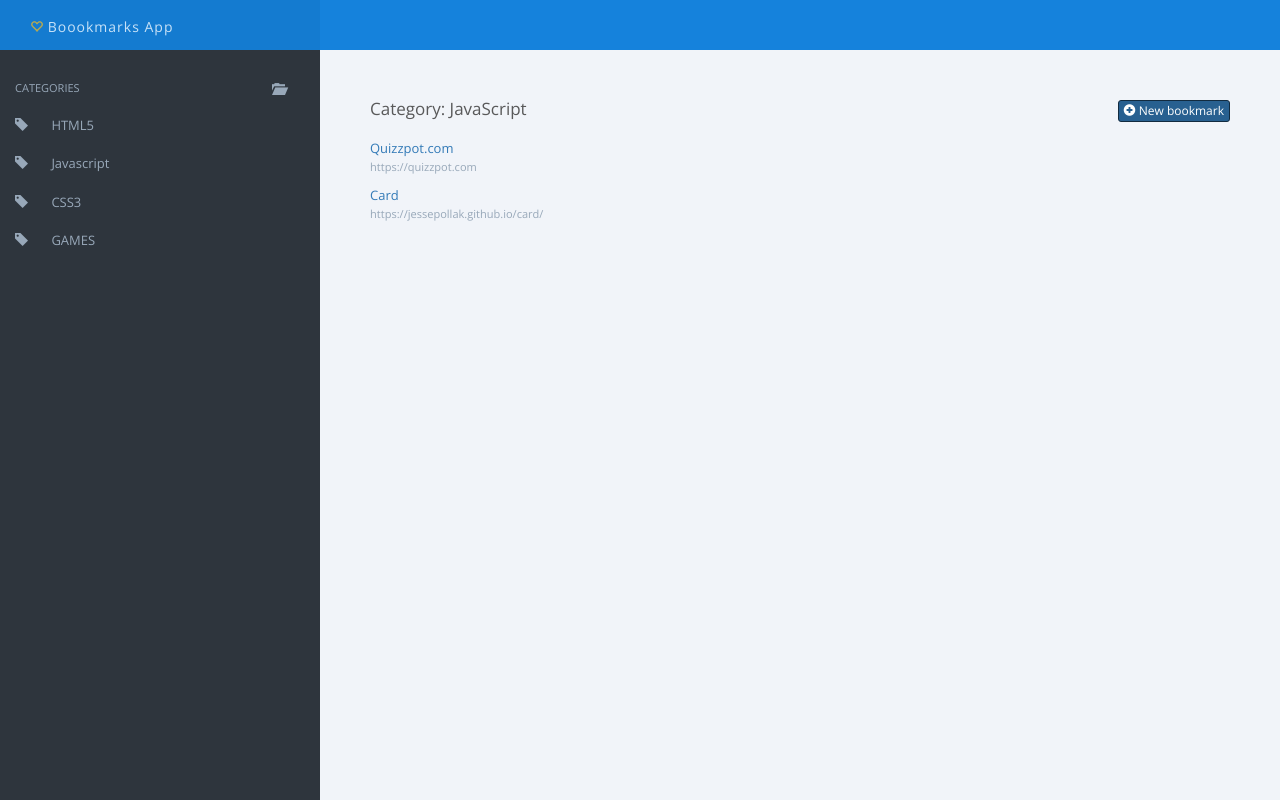
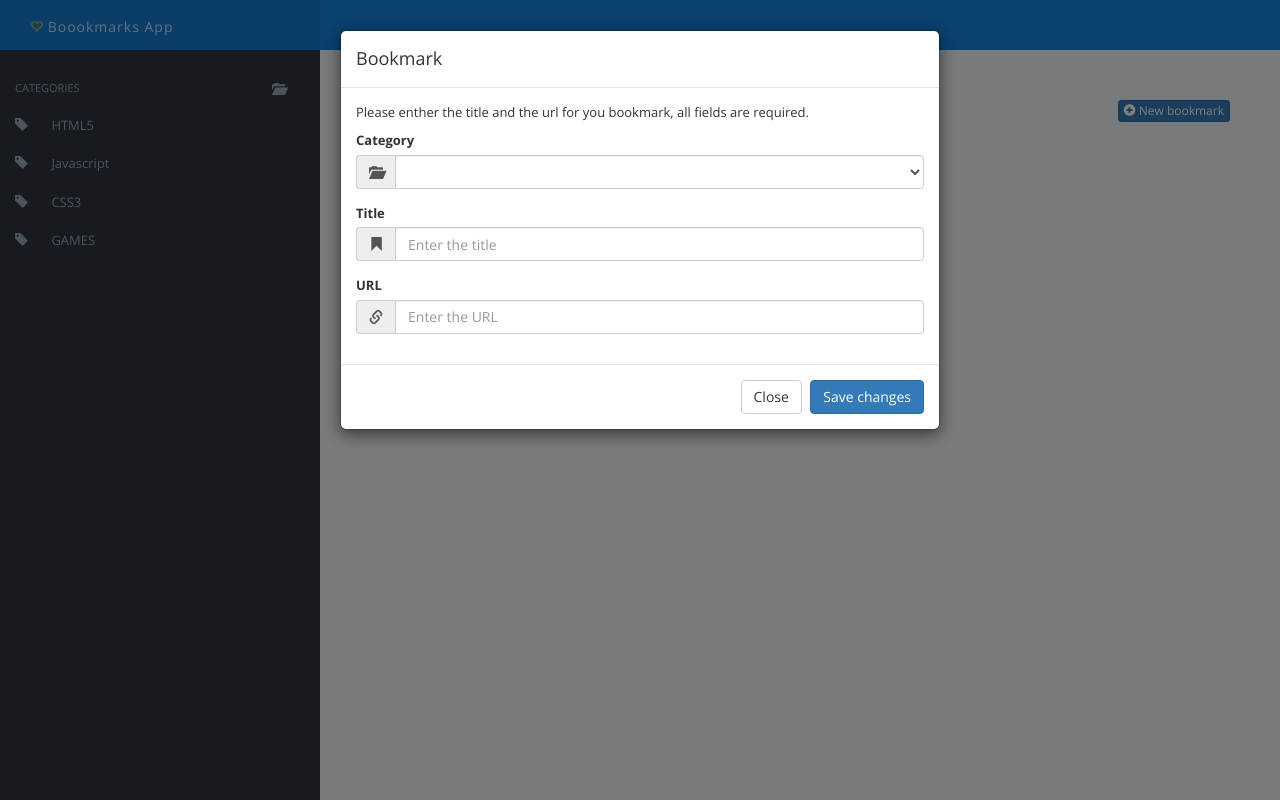
Before and after one commit to cejaramillof/Bookmarks, a plain HTML site: page index.html in a window 1280 px wide. Both pictures are taken after a click on the link "New bookmark". Drawn offline with nearby package versions, Linux system fonts and the light colour scheme.

Commit message:
Formularios

```diff
--- a/index.html
+++ b/index.html
@@ -41,7 +41,7 @@
                 <!-- content -->
                 <h2>
                   Category: {{currentCategory}}
-                  <a href="#" class="btn btn-primary btn-xs pull-right"><i class="glyphicon glyphicon-plus-sign"></i> New bookmark</a>
+                  <a href="#" class="btn btn-primary btn-xs pull-right" data-toggle="modal" data-target="#bookmarkModal"><i class="glyphicon glyphicon-plus-sign"></i> New bookmark</a>
                 </h2>
                 <ul>
                   <li ng-repeat="bookmark in bookmarks | filter: {category: currentCategory}">
@@ -61,6 +61,53 @@
         </div>
       </div>
     </div>
+    <!-- Bookmark form -->
+    <div class="modal fade" id="bookmarkModal" tabindex="-1" role="dialog" aria-labelledby="myModalLabel" aria-hidden="true">
+      <div class="modal-dialog">
+        <div class="modal-content">
+          <div class="modal-header">
+            <button type="button" class="close" data-dismiss="modal"><span aria-hidden="true"&times;></span><span class="sr-only">Close</span></button>
+            <h4 class="modal-title" id="myModalLabel">Bookmark</h4>
+          </div>
+          <div class="modal-body">
+            <form id="bookmarkForm">
+              <p>Please enther the title and the url for you bookmark, all fields are required.</p>
+              <div class="form-group">
+                <label for="category">Category</label>
+                <div class="input-group">
+                  <div class="input-group-addon">
+                    <i class="glyphicon glyphicon-folder-open"></i>
+                  </div>
+                  <select ng-model="bookmark.category" ng-options="value for value in categories" id="category" class="form-control"></select>
+                </div>
+              </div>
+              <div class="form-group">
+                <label for="title">Title</label>
+                <div class="input-group">
+                  <div class="input-group-addon">
+                    <i class="glyphicon glyphicon-bookmark"></i>
+                  </div>
+                  <input ng-model="bookmark.title" id="title" class="form-control" type="text" placeholder="Enter the title">
+                </div>
+              </div>
+              <div class="form-group">
+                <label for="url">URL</label>
+                <div class="input-group">
+                  <div class="input-group-addon">
+                    <i class="glyphicon glyphicon-link"></i>
+                  </div>
+                  <input ng-model="bookmark.url" id="url" class="form-control" type="url" placeholder="Enter the URL">
+                </div>
+              </div>
+            </form>
+          </div>
+          <div class="modal-footer">
+            <button type="button" class="btn btn-default" data-dismiss="modal">Close</button>
+            <button ng-click="save(bookmark)" type="button" class="btn btn-primary">Save changes</button>
+          </div>
+        </div>
+      </div>
+    </div>
   </body>
   <script type="text/javascript" src="//code.jquery.com/jquery-3.1.1.min.js"></script>
   <script src="//maxcdn.bootstrapcdn.com/bootstrap/3.3.7/js/bootstrap.min.js" integrity="sha384-Tc5IQib027qvyjSMfHjOMaLkfuWVxZxUPnCJA7l2mCWNIpG9mGCD8wGNIcPD7Txa" crossorigin="anonymous"></script>
--- a/js/app.js
+++ b/js/app.js
@@ -21,5 +21,8 @@
         $scope.isCurrentCategory = function(category) {
             return $scope.currentCategory === category;
         }
+        $scope.save = function(bookmark){
+            console.log(bookmark);
+        }
     });
 })();
```
